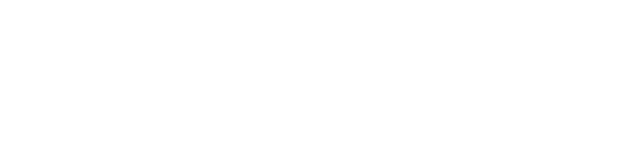
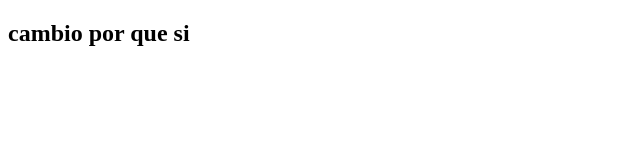
Before and after one commit to fabird9/git, a plain HTML site: page index.html in a window 1280 px wide. Shown: the whole page, without its empty margins (0-640 px from the left). Drawn offline with Linux system fonts and the light colour scheme.

Commit message:
añadi un parrafo h2

```diff
--- a/index.html
+++ b/index.html
@@ -7,6 +7,7 @@
     <title>Document</title>
 </head>
 <body>
+    <h2>cambio por que si</h2>
 
 </body>
 </html>
```
